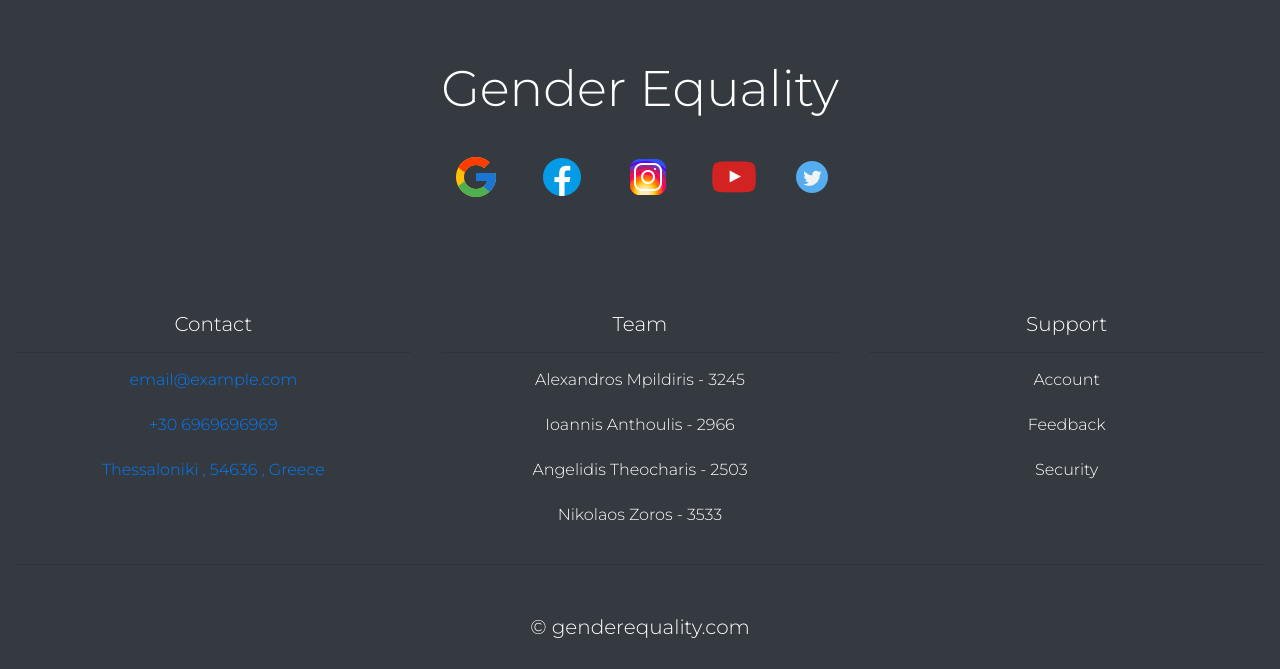
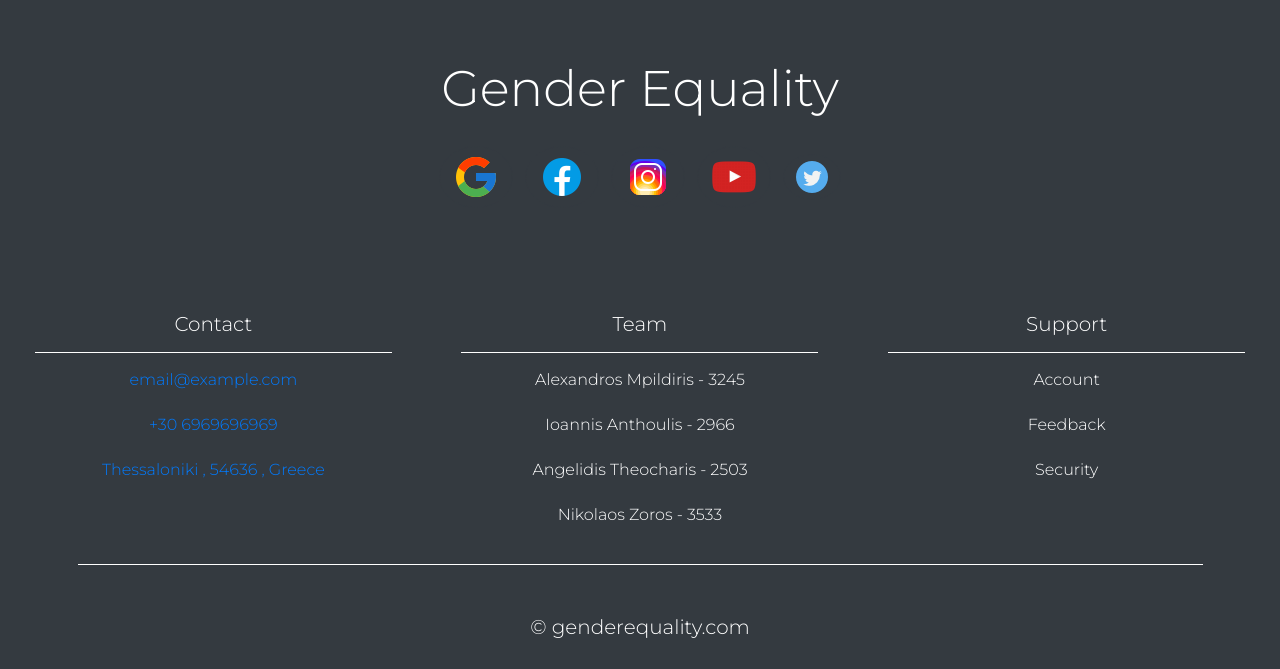
Before and after one commit to Anthoulis/Website-Auth-2021, a PHP site: page /index.php in a window 1280 px wide. Shown: the part 3896-4565 px from the top of the page. Run offline with PHP 8.4, Linux system fonts and the light colour scheme.

Commit message:
Footer change

```diff
--- a/css/styles.css
+++ b/css/styles.css
@@ -78,6 +78,8 @@ footer h5{
 footer hr{
     margin-bottom: 15px;
     padding: 0;
+    width: 90%;
+    border-color: white;
 }
 
 div > div > div > p,a{
```
